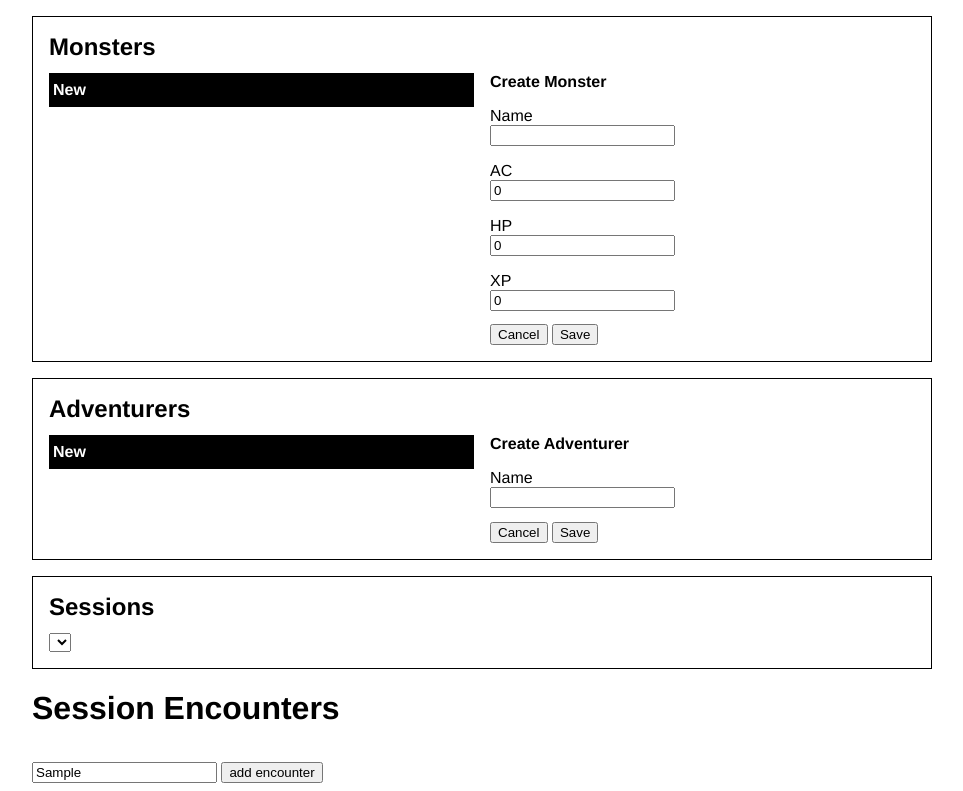
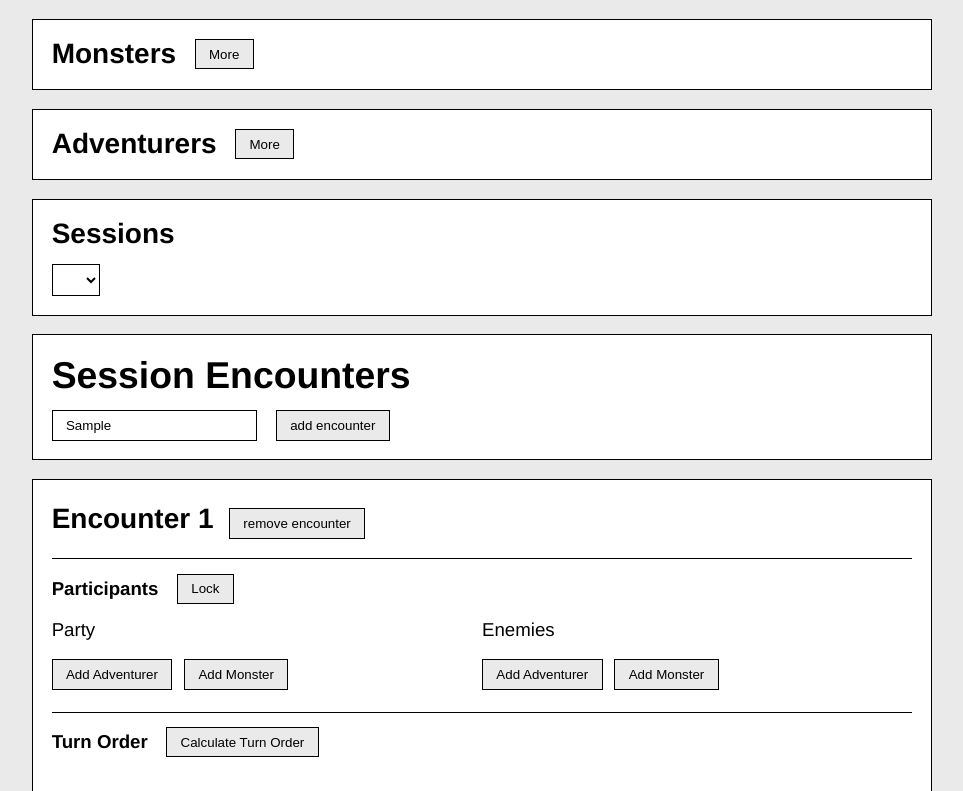
Before and after one commit to Jnesbella/DM-Encounter-App, a plain HTML site: page index.html in a window 1280 px wide. Both pictures are taken after typing "Sample" into the empty fields and a click on the button "add encounter". Shown: the top 791 px of the page, without its empty margins (158-1121 px from the left). Drawn offline with nearby package versions, Linux system fonts and the light colour scheme.

Commit message:
styling updates.

```diff
--- a/css/main.css
+++ b/css/main.css
@@ -3,6 +3,16 @@ body {
     padding: 1em;
     max-width: 900px;
     font-family: 'HelveticaNeue-Light', 'Helvetica Neue Light', 'Helvetica Neue', Helvetica, Arial, 'Lucida Grande', sans-serif;
+    background-color: rgb(234, 234, 234);
+    font-size: 14pt;
+}
+
+#monsters,
+#adventurers,
+#encounters > li,
+#sessions,
+#header {
+    background-color: white;
 }
 
 label {
@@ -10,8 +20,27 @@ label {
     margin-top: 1em;
 }
 
+button, input, select {
+    background: white;
+    color: black;
+    border: 1px solid black;
+    padding: 0.5em 1em;
+    font-size: 10pt;
+}
+
 button {
-    margin-top: 1em;
+    //margin-top: 1em;
+    cursor: pointer;
+    background-color: rgb(234, 234, 234);
+    margin-right: 0.5em;
+}
+
+button:last-of-type {
+    margin-right: 0;
+}
+
+button:hover {
+    text-decoration: underline;
 }
 
 #monsters {
@@ -22,20 +51,60 @@ button {
 
 }
 
+#adventurers > adventurer-crud > .adventurer-crud,
+#monsters > monster-crud > .monster-crud {
+    margin-top: 1em;
+}
+
+#monsters > h2,
+#adventurers > h2 {
+    display: inline-block;
+    vertical-align: middle;
+}
+
+#monsters > button,
+#adventurers > button {
+    margin-left: 1em;
+    display: inline-block;
+    vertical-align: middle;
+}
+
 .crud-container {
     border: 1px solid black;
     margin-bottom: 1em;
     padding: 1em;
 }
 
-.crud-container h2 {
+.crud-container > h2 {
     display: block;
     margin: 0;
-    margin-bottom: 0.5em;
+    /*margin-bottom: 0.5em;*/
+}
+
+.crud-container .split-container .left ul {
+    overflow-y: scroll;
+    max-height: 19em;
+    border-top: 1px solid black;
+    border-bottom: 1px solid black;
+}
+
+#sessions > select {
+    margin-top: 1em;
 }
 
 #header {
     margin-bottom: 1em;
+    padding: 1em;
+    border: 1px solid black;
+}
+
+#header > h1 {
+    margin: 0;
+}
+
+#header > input {
+    margin-top: 1em;
+    margin-right: 1em;
 }
 
 h2 {
@@ -78,7 +147,7 @@ ul {
 }
 
 .adventurer-crud li:nth-child(even), .monster-crud li:nth-child(even) {
-    background-color: lightgray;
+    background-color: rgb(234, 234, 234);;
 }
 
 .adventurer-crud li.selected-adventurer, .monster-crud li.selected-monster {
@@ -93,6 +162,11 @@ ul {
 .adventurer-crud form, .monster-crud form {
     margin: 0;
     margin-left: 0.5em;
+}
+
+.monster-crud .right button,
+.adventurer-crud .right button {
+    margin-top: 1em;
 }
 
 #encounters li {
@@ -123,3 +197,21 @@ ul {
 #encounters .encounter-container .combat-container .dead-participant {
     text-decoration: line-through;
 }
+
+encounter .encounter-container .left > div,
+encounter .encounter-container .right > div {
+    margin-top: 1em;
+}
+
+encounter .encounter-container .participants-container > strong,
+encounter .encounter-container .participants-container > button,
+encounter .encounter-container .turn-order-container > strong,
+encounter .encounter-container .turn-order-container > button {
+    display: inline-block;
+    vertical-align: middle;
+}
+
+encounter .encounter-container .participants-container > button,
+encounter .encounter-container .turn-order-container > button {
+    margin-left: 1em;
+}
--- a/index.html
+++ b/index.html
@@ -163,15 +163,17 @@
     <body>
         <div id="monsters" class="crud-container">
             <h2>Monsters</h2>
-            <monster-crud></monster-crud>
+            <button ng-click="monstersContainer = !monstersContainer">{{ monstersContainer ? 'Less' : 'More' }}</button>
+            <monster-crud ng-if="monstersContainer"></monster-crud>
         </div>
 
         <div id="adventurers" class="crud-container">
             <h2>Adventurers</h2>
-            <adventurer-crud></adventurer-crud>
+            <button ng-click="adventurersContainer = !adventurersContainer">{{ adventurersContainer ? 'Less' : 'More' }}</button>
+            <adventurer-crud ng-if="adventurersContainer"></adventurer-crud>
         </div>
 
-        <div class="crud-container">
+        <div id="sessions" class="crud-container">
             <h2>Sessions</h2>
             <select ng-model="selectedSession" ng-options="id as id for (id, session) in sessions"></select>
         </div>
--- a/js/main.js
+++ b/js/main.js
@@ -42,8 +42,8 @@ app.run(['$rootScope', 'dataManager', '$interval', function ($rootScope, dataMan
             var session = $rootScope.sessions[newValue];
             var id = session.id.substring('session-'.length);
             $rootScope.sessionId = id;
-            dataManager.data.lengths = session.length;
-            dataManager.data.counts = session.count;
+            dataManager.data.lengths.encounters = session.length;
+            dataManager.data.counts.encounters = session.count;
             dataManager.data.encounters = session.encounters;
         }
     });
```
